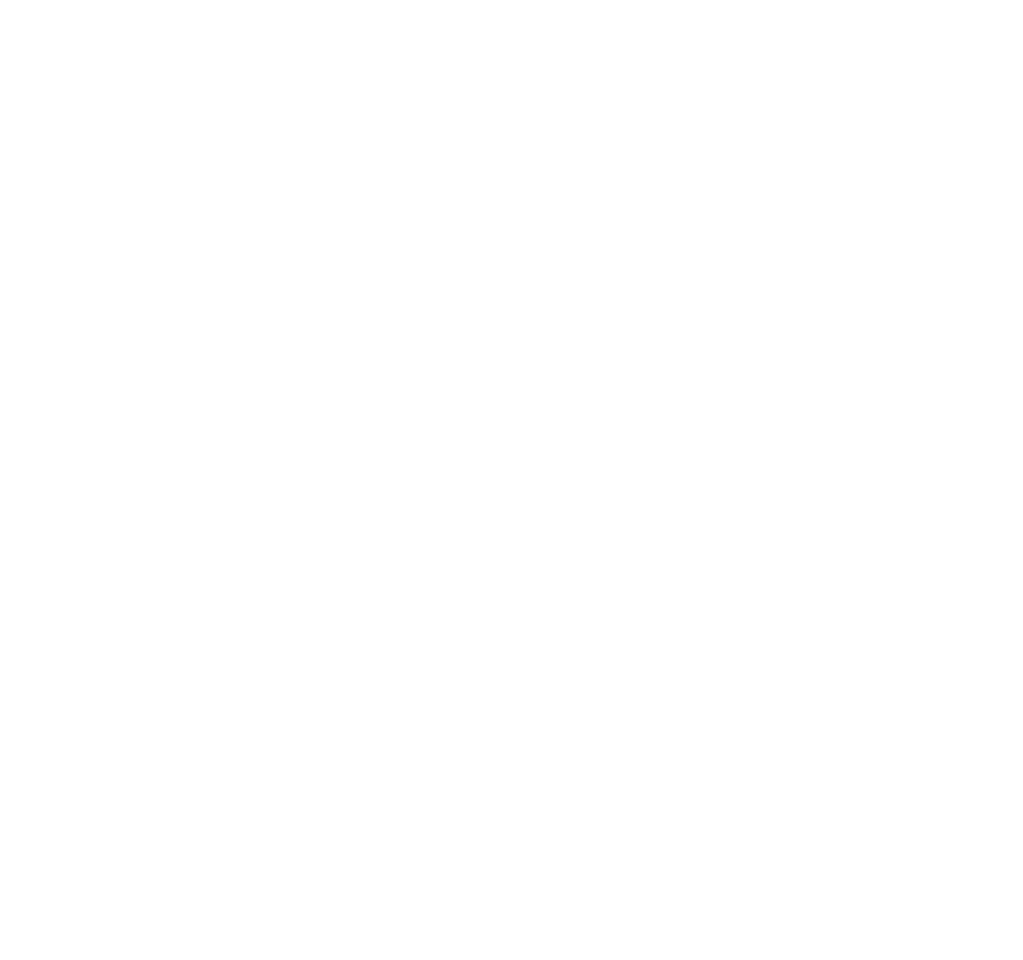
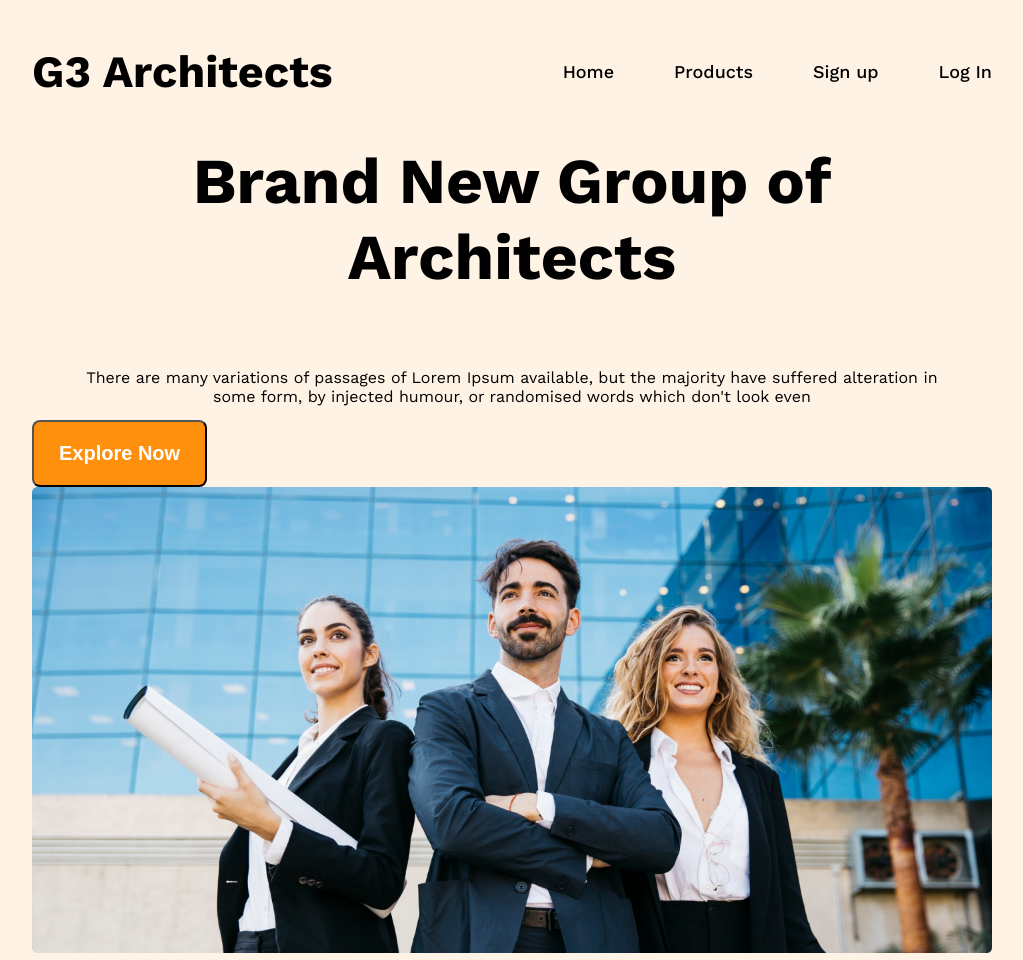
Before and after one commit to suez-halder/g3-architects, a plain HTML site: page index.html in a window 1280 px wide. Shown: the whole page, without its empty margins (128-1151 px from the left). Before the commit the page ends 800 px from the top, so only its background shows below. Drawn offline with nearby package versions, Linux system fonts and the light colour scheme.

Commit message:
banner container added

```diff
--- a/index.html
+++ b/index.html
@@ -9,6 +9,79 @@
 
 </head>
 <body>
+    <!-- header -->
+    <header>
+        <nav class="nav-bar">
+            <div class="nav-title">
+                <p>G3 Architects</p>
+            </div>
+            <div class="nav-feature">
+                <ul class="features">
+                    <li class="feature">Home</li>
+                    <li class="feature">Products</li>
+                    <li class="feature">Sign up</li>
+                    <li class="feature">Log In</li>
+
+                </ul>
+            </div>
+        </nav>
+    </header>
+
+    <main>
+        <!-- main banner -->
+        <section class="banner-container">
+            <div class="banner-info">
+                <h2 class="banner-title">
+                    Brand New Group of Architects
+                </h2>
+                <p class="banner-sub-title">
+                    There are many variations of passages of Lorem Ipsum available, but the majority have suffered alteration in some form, by injected humour, or randomised words which don't look even
+                </p>
+                <button class="primary-button">Explore Now</button>
+            </div>
+            <div class="banner-image">
+                    <img src="./images/banner.png" alt="">
+                </div>
+            </div>
+
+        </section>
+
+        <!-- quick list -->
+        <section class="quick-list-container">
+            <div class="quick-list">
+
+            </div>
+        </section>
+
+        <!-- feature list  -->
+        <section class="feature-list-container">
+            <div class="feature-list">
+
+            </div>
+        </section>
+
+        <!-- some facts -->
+        <section class="some-facts-container">
+            <div class="some-facts">
+
+            </div>
+        </section>
+        <!-- sponsors -->
+        <section class="sponsor-list-container">
+            <div class="sponsor-list">
+
+            </div>
+        </section>
+        <!-- footer -->
+        <footer>
+            <div class="footer">
+
+            </div>
+
+        </footer>
+    </main>
+
+
 
 </body>
 </html>
--- a/styles/style.css
+++ b/styles/style.css
@@ -0,0 +1,90 @@
+@import url('https://fonts.googleapis.com/css2?family=Work+Sans:wght@400;500;700&display=swap');
+
+.root {
+    --primary-color: #131313;
+    --secondary-color: #424242;
+    --button-color: #FF900E;
+}
+
+/* utilities */
+
+body {
+    font-family: 'Work Sans', sans-serif;
+    /* margin: auto 240px; */
+    width: 75vw;
+    padding: 0;
+    /* border: 2px solid red; */
+    background: rgba(255, 144, 14, 0.1);
+    min-height: 1322px;
+    margin: 0 auto;
+
+}
+
+.primary-button {
+    background-color: #FF900E;
+    border-radius: 8px;
+    color: white;
+    max-width: 180px;
+    min-height: 64px;
+    font-weight: 600;
+    font-size: 20px;
+    text-align: center;
+    padding: 20px 25px;
+    margin: 0 auto;
+}
+
+/* header styles */
+
+.nav-bar {
+    display: flex;
+    justify-content: space-between;
+    /* margin-top: 87px; */
+    align-items: center;
+}
+
+.nav-title {
+    font-weight: 700;
+    font-size: 2.8rem;
+    color: var(--primary-color);
+
+}
+
+.features {
+    list-style-type: none;
+    display: flex;
+    justify-content: space-between;
+
+
+}
+
+.feature {
+    margin-left: 60px;
+    font-weight: 500;
+    font-size: 1.125rem;
+    color: var(--secondary-color);
+}
+
+/* banner styles */
+.banner-container {}
+
+.banner-title {
+    font-weight: 700;
+    font-size: 4rem;
+    text-align: center;
+    max-width: 862px;
+    min-height: 225px;
+    /* border: 2px solid red; */
+    margin: 0 auto;
+}
+
+.banner-sub-title {
+    text-align: center;
+    max-width: 868px;
+    min-height: 52px;
+    margin: 0 auto;
+}
+
+.banner-image img {
+    width: 100%;
+    height: auto;
+}
```
